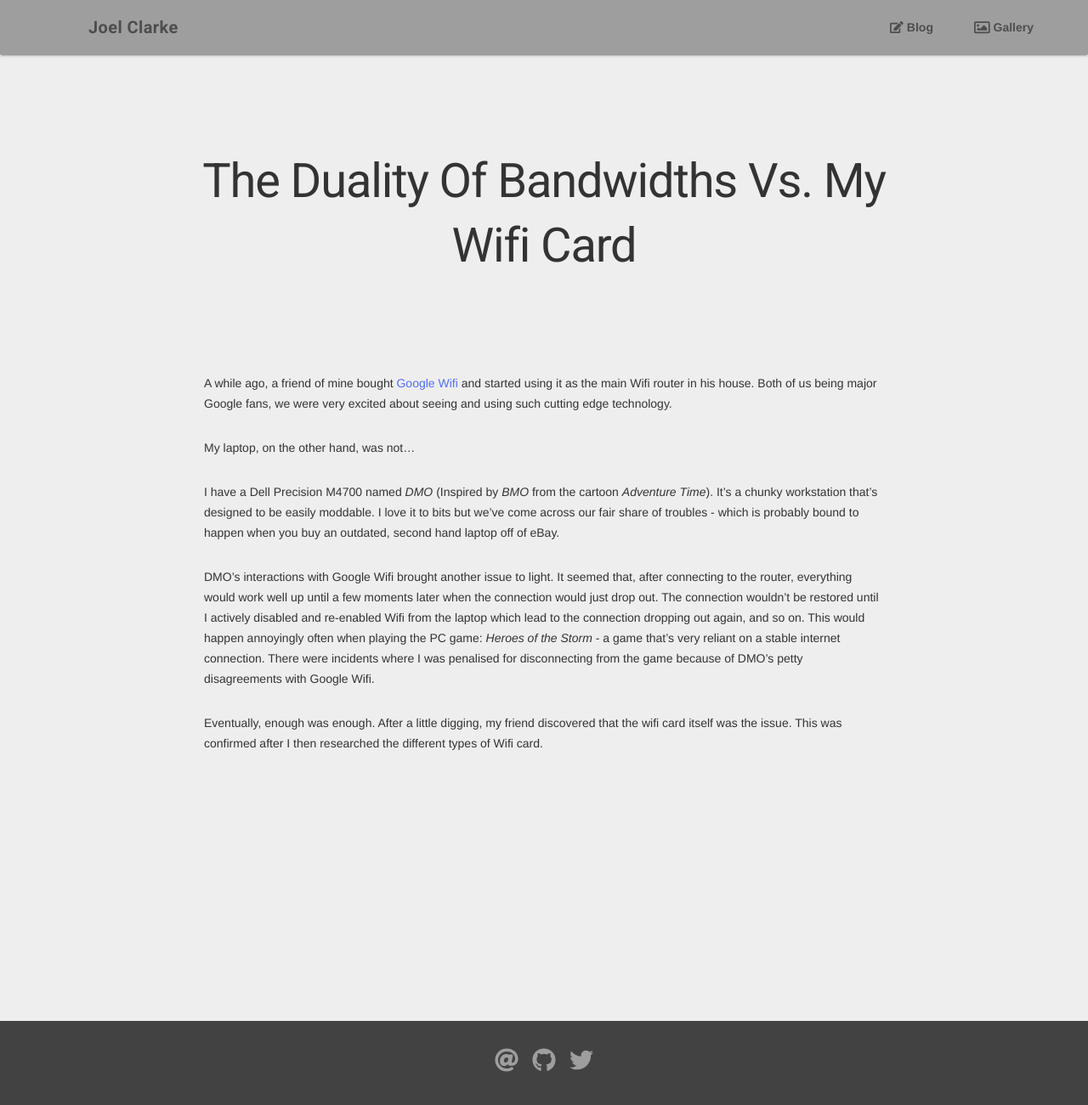
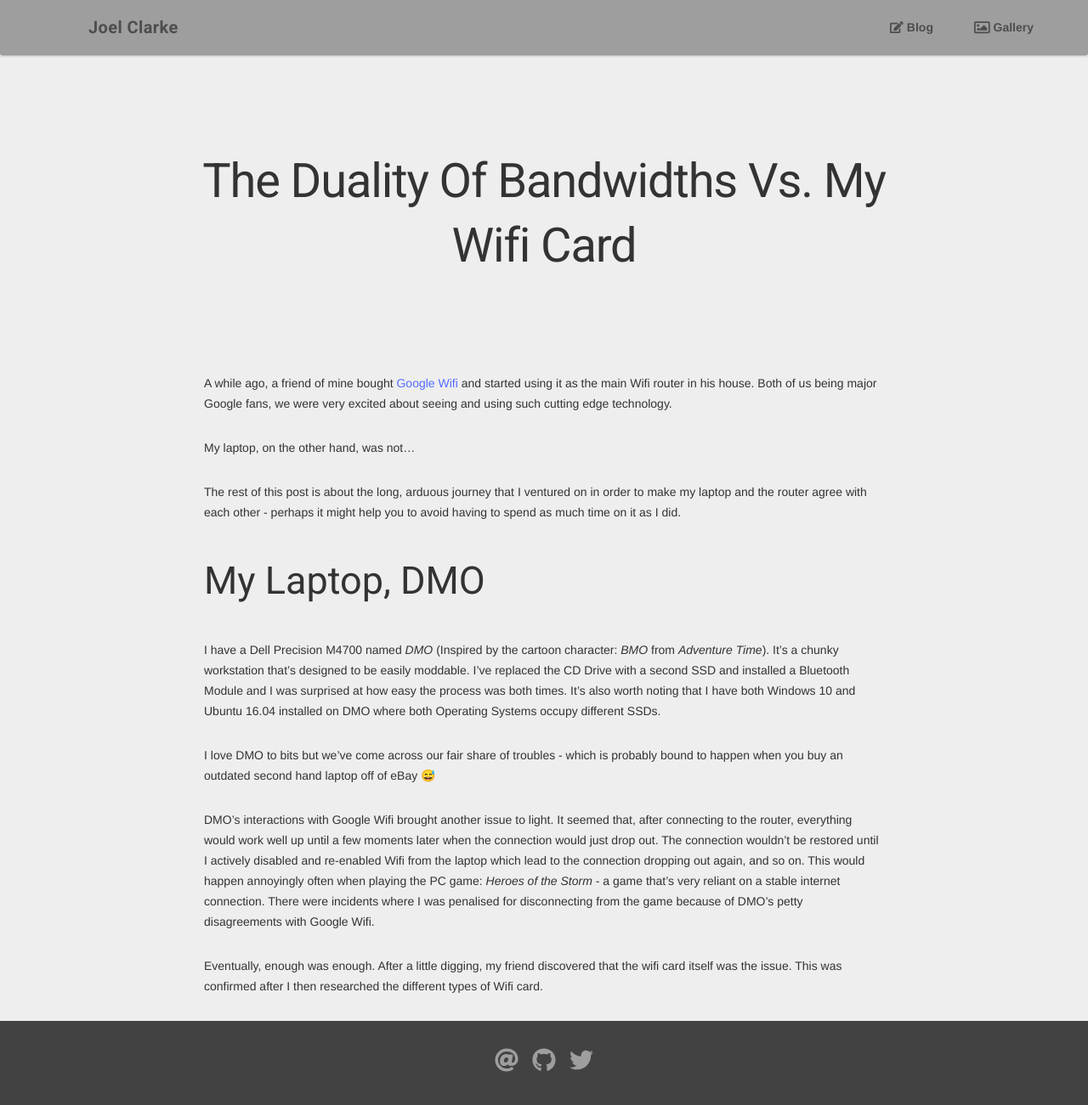
Before and after one commit to DarthEmpty/joelclarke.co.uk, a Jekyll site: the page built from _posts/2018-07-18-the-duality-of-bandwidths-vs.-my-wifi-card.md, in a window 1280 px wide. Shown: the whole page at 85% size. Built offline with Jekyll 4.4.1, drawn with Linux system fonts in a browser that asks for light colours; nearby versions of some CDN libraries; emoji names are drawn with the system emoji font.

Commit message:
Add more to new post

```diff
--- a/_posts/2018-07-18-the-duality-of-bandwidths-vs.-my-wifi-card.md
+++ b/_posts/2018-07-18-the-duality-of-bandwidths-vs.-my-wifi-card.md
@@ -6,7 +6,13 @@ A while ago, a friend of mine bought [Google Wifi] and started using it as the m
 
 My laptop, on the other hand, was not...
 
-I have a Dell Precision M4700 named *DMO* (Inspired by *BMO* from the cartoon *Adventure Time*). It's a chunky workstation that's designed to be easily moddable. I love it to bits but we've come across our fair share of troubles - which is probably bound to happen when you buy an outdated, second hand laptop off of eBay.
+The rest of this post is about the long, arduous journey that I ventured on in order to make my laptop and the router agree with each other - perhaps it might help you to avoid having to spend as much time on it as I did.
+
+## My Laptop, DMO
+
+I have a Dell Precision M4700 named *DMO* (Inspired by the cartoon character: *BMO* from *Adventure Time*). It's a chunky workstation that's designed to be easily moddable. I've replaced the CD Drive with a second SSD and installed a Bluetooth Module and I was surprised at how easy the process was both times. It's also worth noting that I have both Windows 10 and Ubuntu 16.04 installed on DMO where both Operating Systems occupy different SSDs.
+
+I love DMO to bits but we've come across our fair share of troubles - which is probably bound to happen when you buy an outdated second hand laptop off of eBay :sweat_smile:
 
 DMO's interactions with Google Wifi brought another issue to light. It seemed that, after connecting to the router, everything would work well up until a few moments later when the connection would just drop out. The connection wouldn't be restored until I actively disabled and re-enabled Wifi from the laptop which lead to the connection dropping out again, and so on. This would happen annoyingly often when playing the PC game: *Heroes of the Storm* - a game that's very reliant on a stable internet connection. There were incidents where I was penalised for disconnecting from the game because of DMO's petty disagreements with Google Wifi.
 
```
